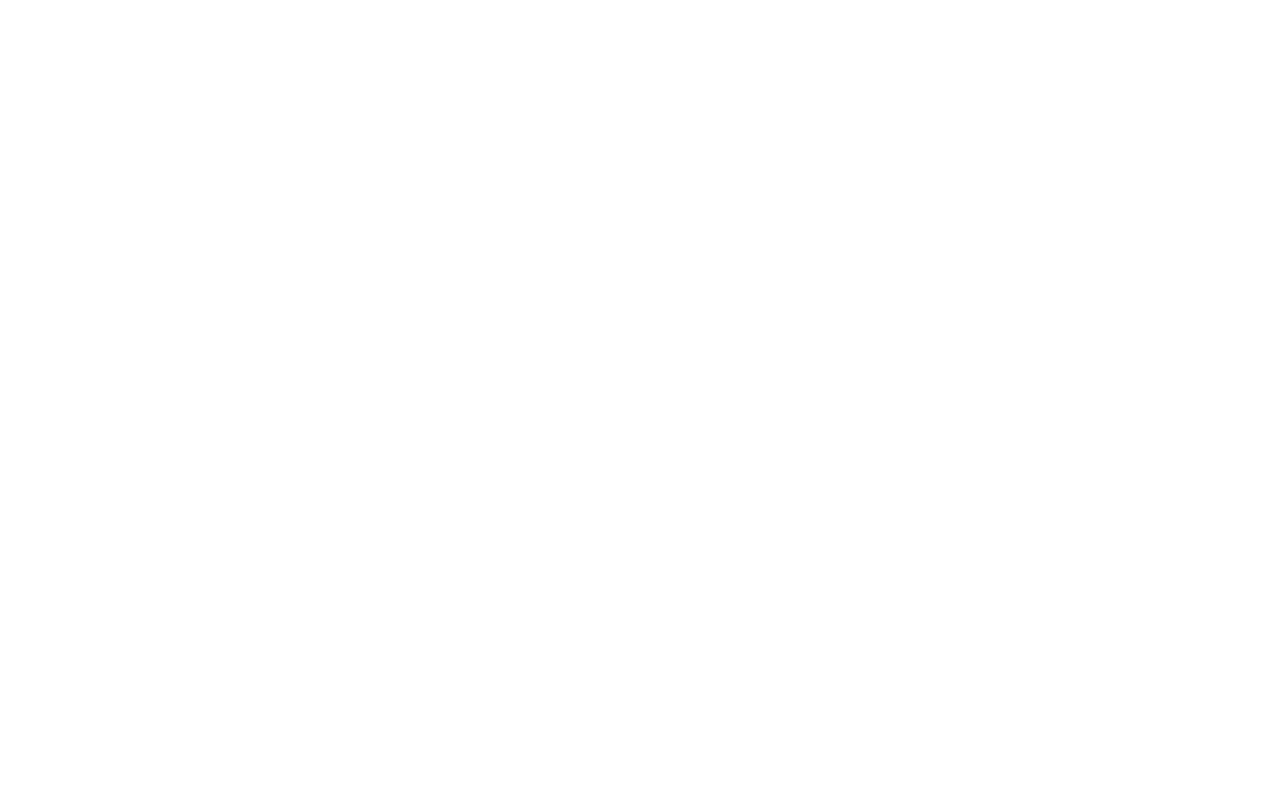
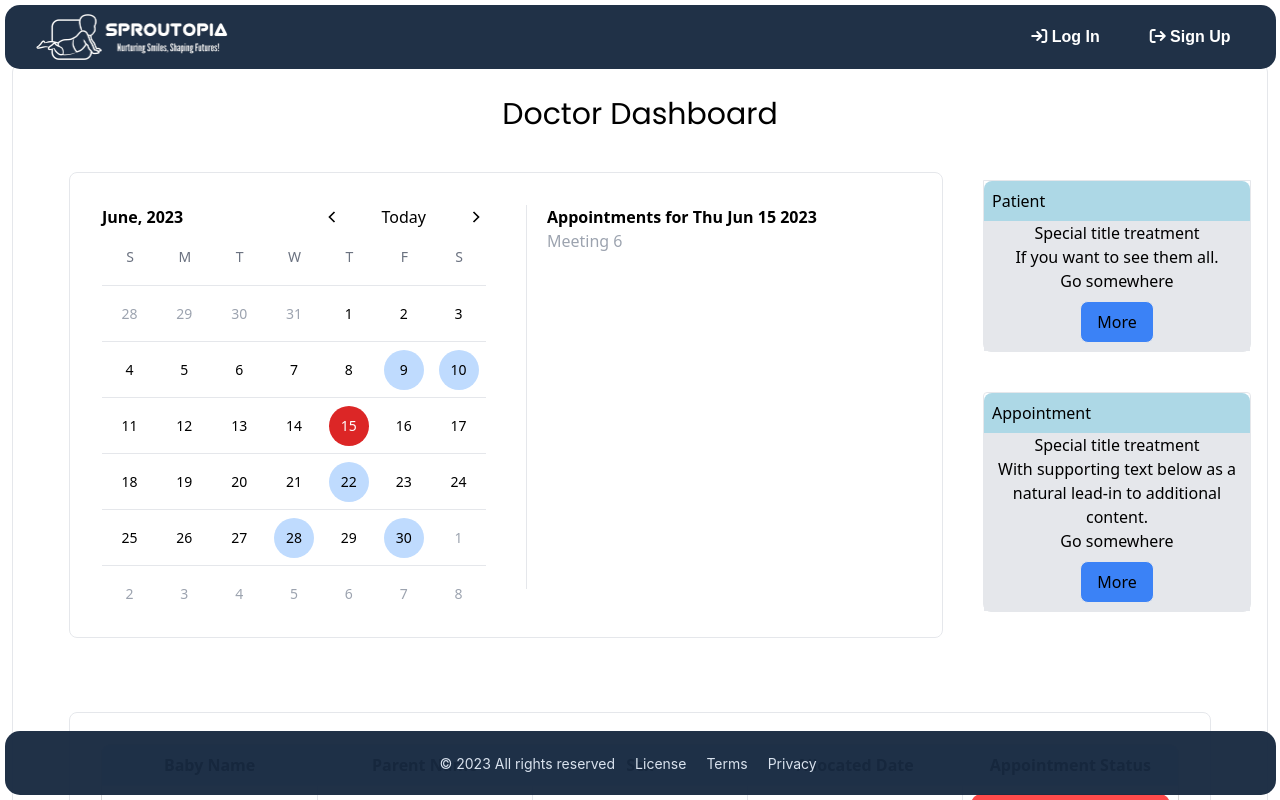
Before and after one commit to cepdnaclk/e19-co225-Baby-Developing-Tracking-System-Web-Application, a React (Vite) app in the folder Front-End/: page /Doctor in a window 1280 px wide. Before the commit this address had no page. Shown: the top 800 px of the page. Built offline with nearby package versions, Linux system fonts and the light colour scheme.

Commit message:
Doctor dashboard  UI update
I have updated the CSS part of the Dashboard and added it to the Navbar.

```diff
--- a/Front-End/src/App.jsx
+++ b/Front-End/src/App.jsx
@@ -6,6 +6,7 @@
 import { Login } from "./Login";
 import { Register } from "./Register";
 import MidwifeDashboard from "./MidwifeDashboard";
+import DoctorDashboard from "./DoctorDashboard";
 
 import { Home } from "./Home";
 
@@ -37,6 +38,7 @@
           <Route path="/Midwife" element={<MidwifeDashboard />} />
           <Route path="/authenticate" element={<Login />} />
           <Route path="/register" element={<Register />} />
+          <Route path="/Doctor" element={<DoctorDashboard />} />
         </Routes>
     </div>
   );
--- a/Front-End/src/DoctorDashboard.jsx
+++ b/Front-End/src/DoctorDashboard.jsx
@@ -32,39 +32,70 @@
   ];
 
 
+  const handleBabyRowClick = (baby) => {
+    setSelectedBaby(baby);
+  };
+
+  const handleAppointmentButtonClick = (appointment) => {
+    setSelectedAppointment(appointment);
+    setSelectedBaby(null)
+  };
+
+  const handleAppointmentCardClose = () => {
+    setSelectedAppointment(null);
+  };
+
+  const handleCalendarItemClick = (works) => {
+    setSelectedAppointment(works);
+  };
+
+  const handleCalendarCardClose = () => {
+    setSelectedAppointment(null);
+  };
+
+
   return (
     <div>
       <Nav />
-      <div className="midwife-dashboard">
+      <div className="doctor-dashboard">
         <div className="relative sm:border my-16 mx-3 rounded-lg p-4 flex-row">
           <h1 className="header text-center font-[500] text-3xl">Doctor Dashboard</h1>
 
-          <div className="card-container flex justify-center space-x-8">
-          <div className="card text-center mt-10">
-            <div className="card-header">Featured</div>
-            <div className="card-body">
+
+
+        <div className="flex justify-center">
+          <Calendar />
+          <div className="card-container pb-10 mt-2 h-50">
+          <div className="card text-center mt-10 mb-10 border buttom-rounded rounded-b-lg" style={{ flexBasis: '50%' }}>
+            <div className="card-header">
+                <div className="text-center">Patient</div>
+            </div>
+            <div className="card-body bg-gray-200">
+              <h5 className="card-title">Special title treatment</h5>
+              <p className="card-text">If you want to see them all.</p>
+              <a href="#" className="btn btn-primary">Go somewhere</a>
+              <br />
+              <button className="btn btn-secondary border rounded-lg bg-blue-500 pt-2 pr-4 pb-2 pl-4 mt-2 mb-2">More</button>
+            </div>
+          </div>
+
+          <div className="card text-center mt-10 mb-10 rounded  border buttom-rounded rounded-b-lg" style={{ flexBasis: '50%' }}>
+            <div className="card-header">
+                <div className="text-center ">Appointment</div>
+            </div>
+            <div className="card-body bg-gray-200">
               <h5 className="card-title">Special title treatment</h5>
               <p className="card-text">With supporting text below as a natural lead-in to additional content.</p>
               <a href="#" className="btn btn-primary">Go somewhere</a>
+              <br />
+              <button className="btn btn-secondary border rounded-lg bg-blue-500 pt-2 pr-4 pb-2 pl-4 mt-2 mb-2">More</button>
             </div>
-            <div className="card-footer text-muted">2 days ago</div>
-          </div>
-
-          <div className="card text-center mt-10 ">
-            <div className="card-header">Featured</div>
-            <div className="card-body">
-              <h5 className="card-title">Special title treatment</h5>
-              <p className="card-text">With supporting text below as a natural lead-in to additional content.</p>
-              <a href="#" className="btn btn-primary">Go somewhere</a>
-            </div>
-            <div className="card-footer text-muted">2 days ago</div>
           </div>
         </div>
 
+        </div>
 
-
-
-          <div className="baby-table sm:mx-10 my-10 scale-60 sm:scale-100 sm:border rounded-lg sm:p-8 sm:pb-12">
+          <div className="baby-table sm:mx-10 my-5 scale-60 sm:scale-100 sm:border rounded-lg sm:p-8 sm:pb-12">
             <table className="w-full table-fixed border-collapse rounded-lg">
               <thead>
                 <tr>
--- a/Front-End/src/Home.jsx
+++ b/Front-End/src/Home.jsx
@@ -21,6 +21,8 @@
       <div className="relative  my-16 mx-3 rounded-lg p-4 flex-row">
           <h1 className="header text-center font-[900] text-4xl">SPROUTOPIA</h1>
           <h3 className="subheader text-center font-[500] text-2xl">Nutering Smiles, Shaping Futures</h3>
+
+
       </div>
 
       {/* {privatePosts.map((post) => (
--- a/Front-End/src/Nav.jsx
+++ b/Front-End/src/Nav.jsx
@@ -123,10 +123,10 @@
           )}
           {currentUser && (
             <li
-            className={location.pathname === "/Reservations" ? "active" : ""}
-            onClick={() => handleItemClick("/Reservations")}
+            className={location.pathname === "/Doctor" ? "active" : ""}
+            onClick={() => handleItemClick("/Doctor")}
             >
-              Tab2<span></span>
+              Doctor<span></span>
             </li>
           )}
           {currentUser && <NotificationAlertIcon notificationCount={3} />}
```
Also changed, not shown: 1 other file (tests, documents, lock files or other folders).
